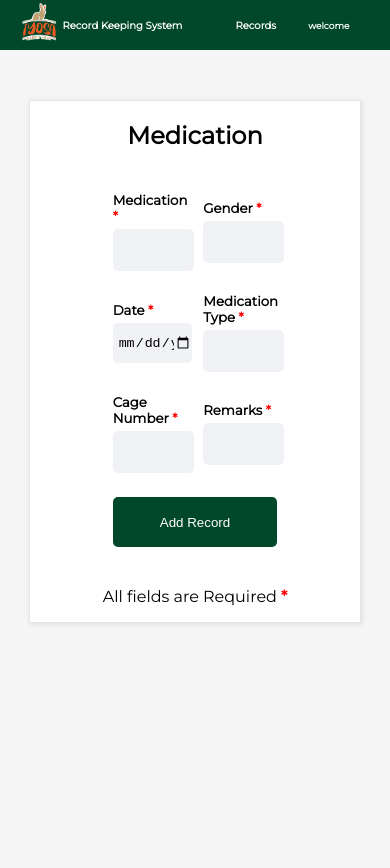
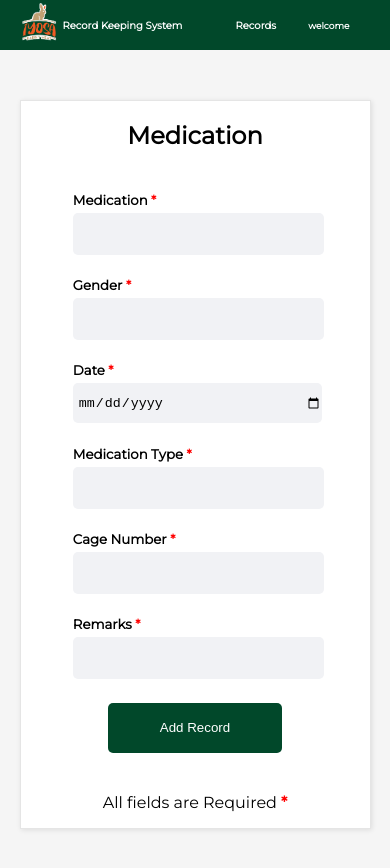
Before and after one commit to Stuartkal/IOSA-WEB, a React (Create React App) app: page /medication in a window 390 px wide. Shown: the top 868 px of the page. Before the commit the page ends 844 px from the top, so only its background shows below. Built offline with nearby package versions, Linux system fonts and the light colour scheme.

Commit message:
form-responsiveness

```diff
--- a/src/components/Layouts/Book_Keeping/book.scss
+++ b/src/components/Layouts/Book_Keeping/book.scss
@@ -60,8 +60,18 @@
 
 @media screen and (max-width: 768px) {
 	.book-main {
+		width: 90%;
 		button {
 			width: 50%;
 		}
 	}
+	.book-form {
+		width: 100%;
+		// background-color: #01482a;
+	}
+
+	.book-row{
+		width: 70%;
+		flex-direction: column;
+	}
 }
--- a/src/components/Layouts/Breeding/breeding.scss
+++ b/src/components/Layouts/Breeding/breeding.scss
@@ -56,8 +56,18 @@
 
 @media screen and (max-width: 768px) {
 	.breeding-main {
+		width: 90%;
 		button {
 			width: 50%;
 		}
 	}
+	.breeding-form {
+		width: 100%;
+		// background-color: #01482a;
+	}
+
+	.breeding-row{
+		width: 70%;
+		flex-direction: column;
+	}
 }
--- a/src/components/Layouts/Medication/Medication.scss
+++ b/src/components/Layouts/Medication/Medication.scss
@@ -66,8 +66,18 @@
 
 @media screen and (max-width: 768px) {
 	.medication-main {
+		width: 90%;
 		button {
 			width: 50%;
 		}
 	}
+	.medication-form {
+		width: 100%;
+		// background-color: #01482a;
+	}
+
+	.medication-row{
+		width: 70%;
+		flex-direction: column;
+	}
 }
--- a/src/components/Layouts/Population_Record/population.scss
+++ b/src/components/Layouts/Population_Record/population.scss
@@ -66,8 +66,18 @@
 
 @media screen and (max-width: 768px) {
 	.population-main {
+		width: 90%;
 		button {
 			width: 50%;
 		}
 	}
+	.population-form {
+		width: 100%;
+		// background-color: #01482a;
+	}
+
+	.population-row{
+		width: 70%;
+		flex-direction: column;
+	}
 }
```
